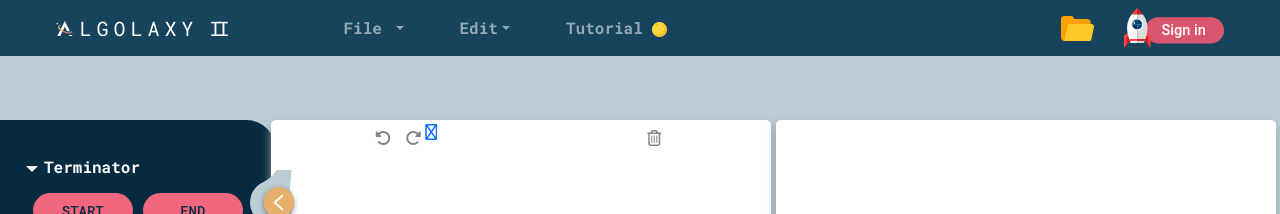
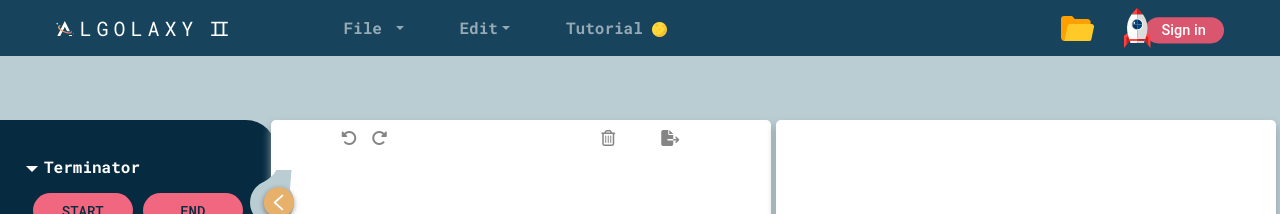
Before and after one commit to yingspvd/Algolaxy, a Vue app in the folder frontend/: page /#/ in a window 1280 px wide. Shown: the top 214 px of the page. Built offline with nearby package versions, Linux system fonts and the light colour scheme; what vue-particles would draw is missing.

Commit message:
Add icon export

```diff
--- a/frontend/src/components/Board.vue
+++ b/frontend/src/components/Board.vue
@@ -7,14 +7,16 @@
       <i class="fas fa-redo-alt"></i>
     </a>
 
-    <a href="#">
-      <i class="far fa-file-export"></i>
-    </a>
+
     <div id="board" class="board" @dragover.prevent @drop.prevent="drop"></div>
 
     <a href="#">
       <i class="far fa-trash-alt"></i>
     </a>
+    <a href="#">
+      <i class="fas fa-file-export"></i>
+    </a>
+
   </div>
 </template>
 
@@ -70,9 +72,10 @@ export default {
   width: 20px;
   margin: 10px 0 0 10px;
 }
-.fa-trash-alt {
+.fa-trash-alt,
+.fa-file-export {
   color: var(--gray);
-  width: 30px;
+  width: 50px;
   margin: 10px 0 0 10px;
 }
 
```
